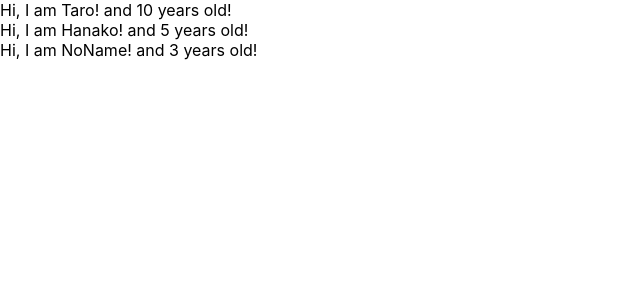
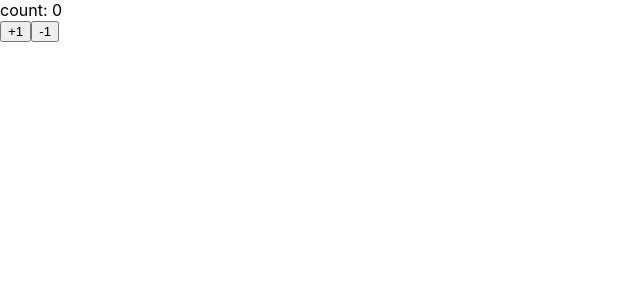
Before and after one commit to PlueMenu/udemy-react-redux-crud-application, a React (Create React App) app: page / in a window 1280 px wide. Shown: the top 300 px of the page, without its empty margins (0-640 px from the left). Built offline with nearby package versions, Linux system fonts and the light colour scheme.

Commit message:
learn state and setState

```diff
--- a/src/App.js
+++ b/src/App.js
@@ -1,42 +1,30 @@
-import React from "react";
-import PropTypes from "prop-types";
+import React, { Component } from "react";
 
-const App = () => {
-  const profiles = [
-    {
-      name: "Taro",
-      age: 10
-    },
-    {
-      name: "Hanako",
-      age: 5
-    },
-    {
-      name: "NoName",
-      age: 3
-    }
-  ];
+const App = () => <Counter />;
 
-  return (
-    <div>
-      {profiles.map((profile, index) => {
-        return <User name={profile.name} age={profile.age} key={index} />;
-      })}
-    </div>
-  );
-};
+class Counter extends Component {
+  constructor(props) {
+    super(props);
+    this.state = { count: 0 };
+  }
 
-const User = props => {
-  return (
-    <div>
-      Hi, I am {props.name}! and {props.age} years old!{" "}
-    </div>
-  );
-};
+  handlePlusButton = () => {
+    this.setState({ count: this.state.count + 1 });
+  };
 
-User.propTypes = {
-  name: PropTypes.string,
-  age: PropTypes.number.isRequired
-};
+  handleMinusButton = () => {
+    this.setState({ count: this.state.count - 1 });
+  };
+
+  render() {
+    return (
+      <React.Fragment>
+        <div>count: {this.state.count}</div>
+        <button onClick={this.handlePlusButton}>+1</button>
+        <button onClick={this.handleMinusButton}>-1</button>
+      </React.Fragment>
+    );
+  }
+}
 
 export default App;
```
